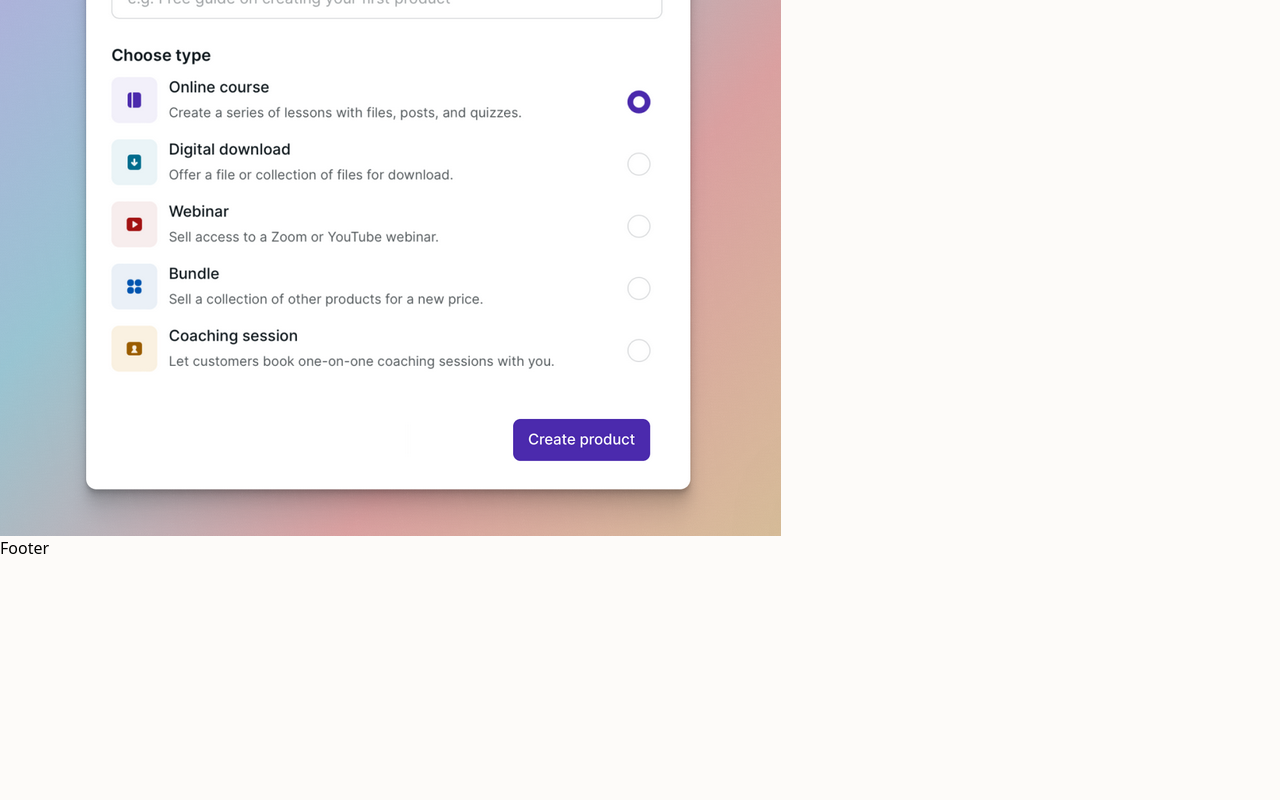
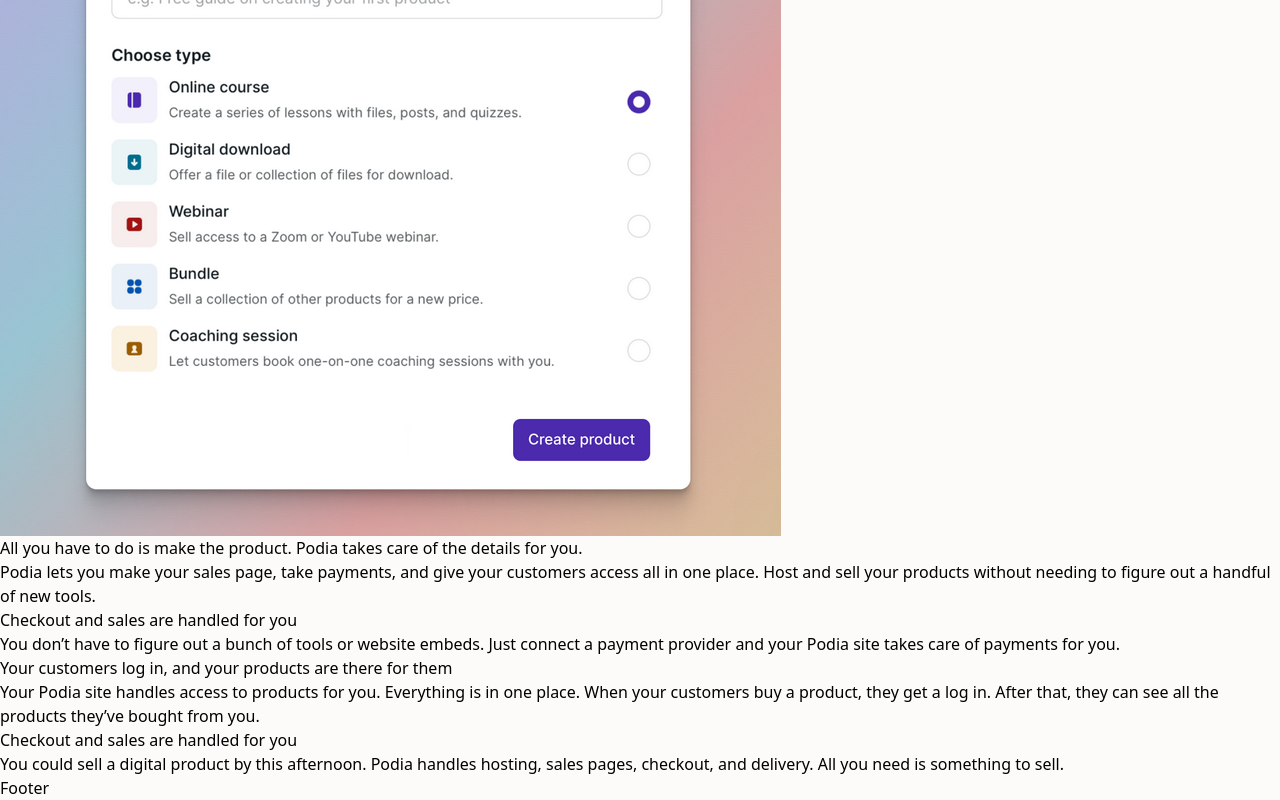
Before and after one commit to VictorOzo/Podia-fe, a React (Vite) app: page / in a window 1280 px wide. Shown: the part 369-1169 px from the top of the page. Before the commit the page ends 929 px from the top, so only its background shows below. Built offline with nearby package versions, Linux system fonts and the light colour scheme.

Commit message:
production section added

```diff
--- a/src/components/pages/Home.jsx
+++ b/src/components/pages/Home.jsx
@@ -2,6 +2,8 @@ import { Link } from 'react-router-dom';
 import heroImg from '../images/heroImg.png';
 const Home = () => {
 	return (
+		<>
+			{/* Hero Section */}
 			<div className='flex px-6 mx-auto heroSection max-w-[1220px] my-[80px]'>
 				<div className='heroText w-[100%]'>
 					<p className='text-left text-[#9c8881]'>Digital Products</p>
@@ -11,8 +13,9 @@ const Home = () => {
 					</h2>
 					<p className='text-[#5c5856] text-left mb-[30px] text-[20px]'>
 						Get everything you need in one place that you own. Podia takes
-					care of hosting products, taking payments, and getting products
-					to your customers. And you always control your own work.
+						care of hosting products, taking payments, and getting
+						products to your customers. And you always control your own
+						work.
 					</p>
 					<Link
 						to='/'
@@ -24,6 +27,52 @@ const Home = () => {
 					<img src={heroImg} alt='img' className='rounded-[10px]' />
 				</div>
 			</div>
+
+			{/* Products Section */}
+			<div className='products'>
+				<div className='text-center prodheading'>
+					<h1>
+						All you have to do is make the product. Podia takes care of
+						the details for you.
+					</h1>
+					<p>
+						Podia lets you make your sales page, take payments, and give
+						your customers access all in one place. Host and sell your
+						products without needing to figure out a handful of new tools.
+					</p>
+					<div className='flex text-center prodType'>
+						<div className='prod1'>
+							<h2>Checkout and sales are handled for you</h2>
+							<p>
+								You don’t have to figure out a bunch of tools or website
+								embeds. Just connect a payment provider and your Podia
+								site takes care of payments for you.
+							</p>
+						</div>
+						<div className='prod2'>
+							<h2>
+								Your customers log in, and your products are there for
+								them
+							</h2>
+							<p>
+								Your Podia site handles access to products for you.
+								Everything is in one place. When your customers buy a
+								product, they get a log in. After that, they can see all
+								the products they’ve bought from you.
+							</p>
+						</div>
+						<div className='prod3'>
+							<h2>Checkout and sales are handled for you</h2>
+							<p>
+								You could sell a digital product by this afternoon.
+								Podia handles hosting, sales pages, checkout, and
+								delivery. All you need is something to sell.
+							</p>
+						</div>
+					</div>
+				</div>
+			</div>
+		</>
 	);
 };
 
```
Lines whose indentation alone changed are shown as unchanged.
